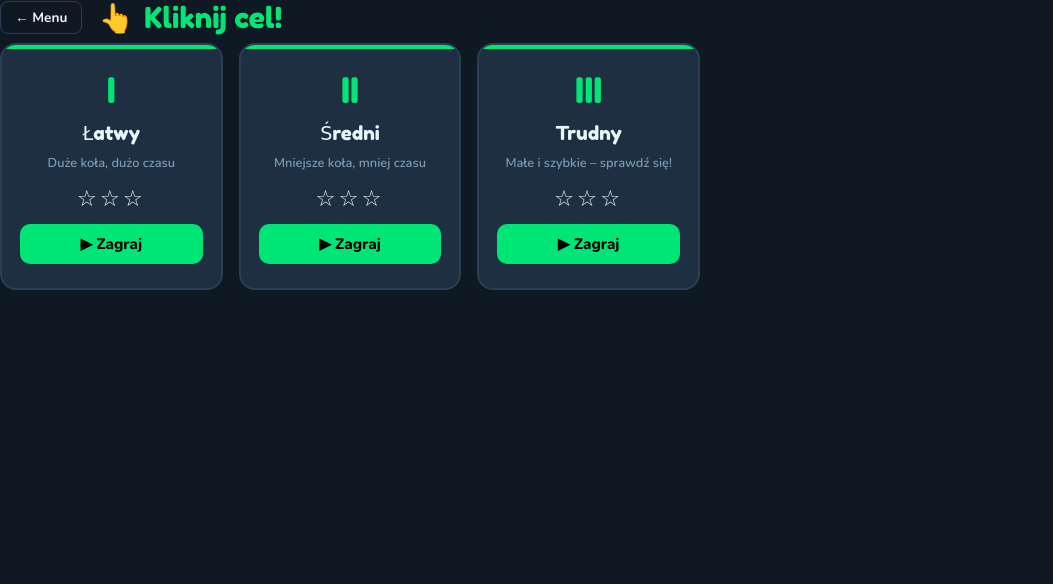
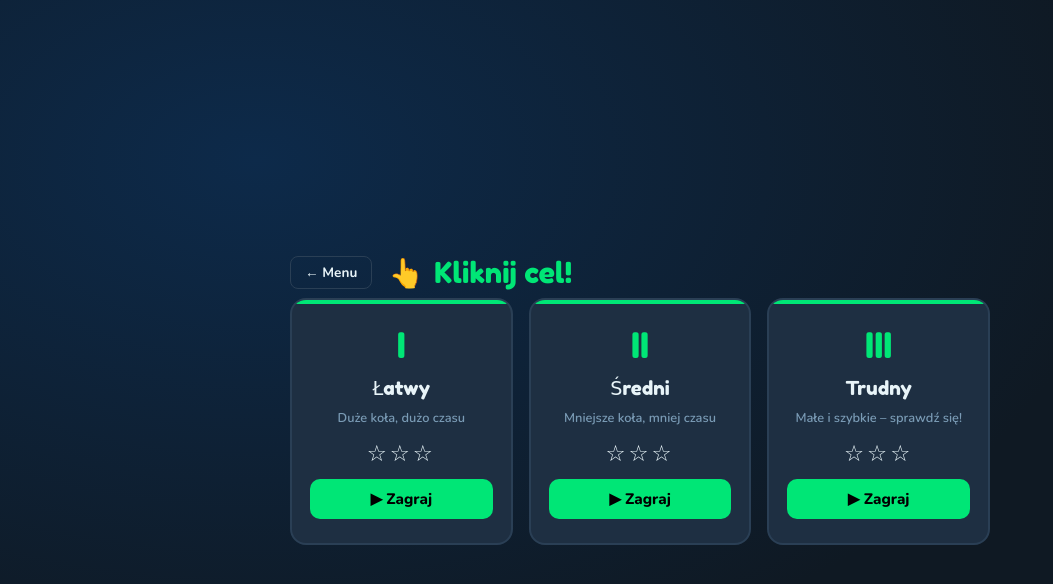
Before and after one commit to krzjur-oss/Szkola-myszki, a plain HTML site: page index.html in a window 1280 px wide. Both pictures are taken after a click on the element 461 px from the left and 357 px from the top of the page. Shown: the whole page, without its empty margins (0-1053 px from the left). Drawn offline with nearby package versions, Linux system fonts and the light colour scheme.

Commit message:
Add files via upload

```diff
--- a/index.html
+++ b/index.html
@@ -387,7 +387,14 @@
   @keyframes trailFade { to { opacity: 0; transform: translate(-50%,-50%) scale(0); } }
 
 /* ─── Level Select Screen ─────────────────────────────── */
-.level-header { display:flex; align-items:center; gap:16px; width:100%; margin-bottom:8px; flex-shrink:0; }
+#level-screen {
+  align-items: center;
+  justify-content: center;
+  min-height: 100vh;
+  padding: 30px 20px;
+  background: radial-gradient(ellipse at 20% 20%, #0d2a4a 0%, #0f1923 60%);
+}
+.level-header { display:flex; align-items:center; gap:16px; width:100%; max-width:700px; margin-bottom:8px; flex-shrink:0; }
 .level-game-title { font-family:'Fredoka One',cursive; font-size:clamp(1.2rem,3vw,1.8rem); display:flex; align-items:center; gap:10px; }
 .level-game-desc { color:var(--muted); font-weight:600; font-size:.9rem; margin-bottom:20px; text-align:center; flex-shrink:0; }
 .level-cards { display:grid; grid-template-columns:repeat(auto-fill,minmax(min(200px,100%),1fr)); gap:16px; width:100%; max-width:700px; overflow-y:auto; }
```
